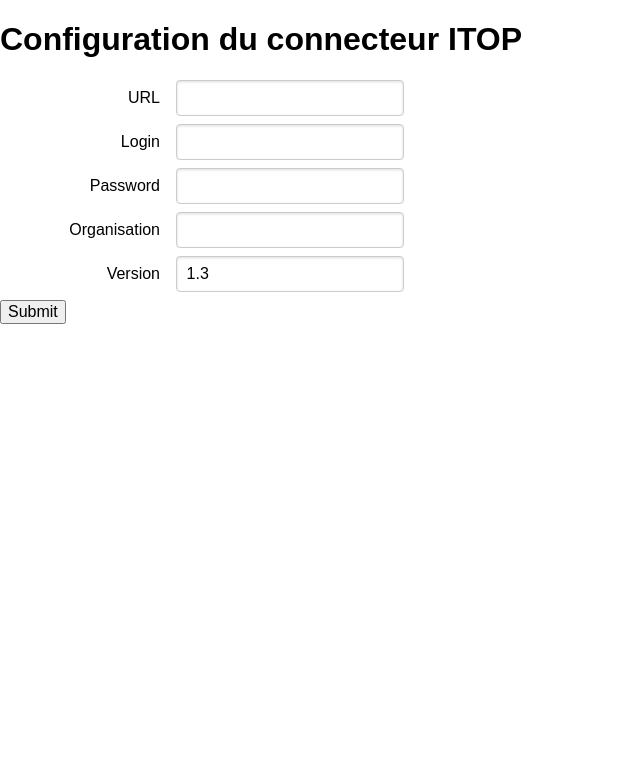
After one commit to milak/graf, a PHP site: page /itop/dao/itop/config.php in a window 1280 px wide. The commit adds this page. Shown: the top 783 px of the page, without its empty margins (0-640 px from the left). Run offline with PHP 8.4, Linux system fonts and the light colour scheme.

Commit message:
Ajout de deux interfaces de configuration

```diff
--- /dev/null
+++ b/WebContent/dao/itop/config.php
@@ -0,0 +1,43 @@
+<html>
+<head>
+  	<meta charset="utf-8">
+  	<title>Connection du connecteur ITOP</title>
+  	<link rel="stylesheet" href="../../css/graf.css">
+ 	<link rel="stylesheet" href="../../lib/pure/pure-min.css">
+</head>
+<body>
+<?php
+if ($_SERVER['REQUEST_METHOD'] === 'GET') {?>
+<h1>Configuration du connecteur ITOP</h1>
+<form class="pure-form pure-form-aligned" action="config.php" method="post">
+	<div class="pure-control-group">
+		<label>URL</label><input name="url" type="text"/>
+	</div>
+	<div class="pure-control-group">
+		<label>Login</label><input name="login" type="text"/>
+	</div>
+	<div class="pure-control-group">
+		<label>Password</label><input name="password" type="password"/>
+	</div>
+	<div class="pure-control-group">
+		<label>Organisation</label><input name="organisation" type="text"/>
+	</div>
+	<div class="pure-control-group">
+		<label>Version</label><input name="version" type="text" value="1.3"/>
+	</div>
+	<input type="submit"/>
+</form>
+<?php
+} else if ($_SERVER['REQUEST_METHOD'] === 'POST') {
+    $url            = $_POST["url"];
+    $login          = $_POST["login"];
+    $password       = $_POST["password"];
+    $organisation   = $_POST["organisation"];
+    $version        = $_POST["version"];
+    ?>
+	Mise à jour effectuée
+<?php
+}
+?>
+</body>
+</html>
```
Also changed, not shown: WebContent/dao/db/config.php (added, +39 -0 lines), WebContent/dao/itop/itop-test.php (+16 -7 lines).
